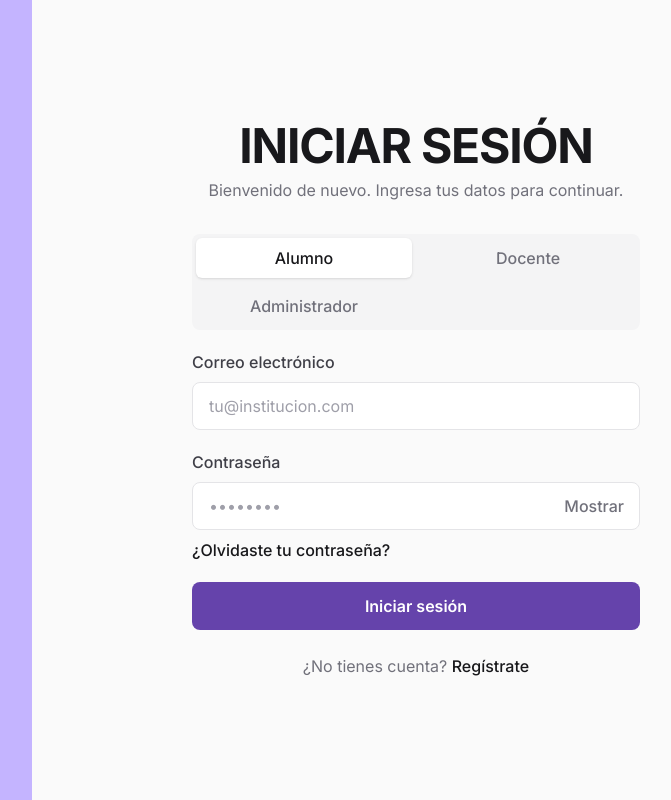
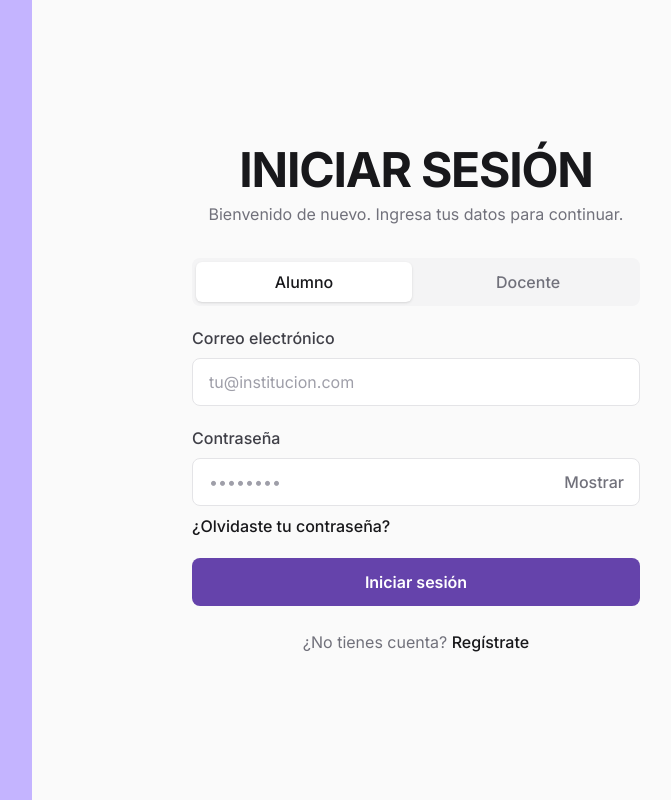
Before and after one commit to kaekld/evalix-app, a Next.js app: page /login in a window 1280 px wide. Shown: the whole page, without its empty margins (480-1151 px from the left). Built offline with nearby package versions, Linux system fonts and the light colour scheme.

Commit message:
correccion pantalla inicio de sesion

```diff
--- a/app/login/components/LoginForm.tsx
+++ b/app/login/components/LoginForm.tsx
@@ -39,7 +39,7 @@ export default function LoginForm() {
       localStorage.setItem("user", JSON.stringify(data.user));
 
       // Redirigir según el rol
-      const redirectPath = role === "docente" ? "/docente" : role === "administrador" ? "/administrador" : "/alumno";
+      const redirectPath = role === "docente" ? "/docente" : "/alumno";
       router.push(redirectPath);
       router.refresh();
     } catch {
--- a/app/login/components/RegisterModal.tsx
+++ b/app/login/components/RegisterModal.tsx
@@ -114,7 +114,7 @@ export default function RegisterModal({ isOpen, onClose }: RegisterModalProps) {
 
       onClose();
       // Redirigir según el rol
-      const redirectPath = role === "docente" ? "/docente" : role === "administrador" ? "/administrador" : "/alumno";
+      const redirectPath = role === "docente" ? "/docente" : "/alumno";
       router.push(redirectPath);
       router.refresh();
     } catch {
@@ -172,7 +172,7 @@ export default function RegisterModal({ isOpen, onClose }: RegisterModalProps) {
           {/* Role Selector */}
           <div className="space-y-2">
             <div className="flex gap-2">
-              {(["alumno", "docente", "administrador"] as Role[]).map((r) => (
+              {(["alumno", "docente"] as Role[]).map((r) => (
                 <button
                   key={r}
                   type="button"
--- a/app/login/components/RoleSelector.tsx
+++ b/app/login/components/RoleSelector.tsx
@@ -1,6 +1,6 @@
 "use client";
 
-export type Role = "alumno" | "docente" | "administrador";
+export type Role = "alumno" | "docente";
 
 type RoleSelectorProps = {
   role: Role;
@@ -10,7 +10,6 @@ type RoleSelectorProps = {
 const roles: { value: Role; label: string }[] = [
   { value: "alumno", label: "Alumno" },
   { value: "docente", label: "Docente" },
-  { value: "administrador", label: "Administrador" },
 ];
 
 export default function RoleSelector({ role, onChange }: RoleSelectorProps) {
```
